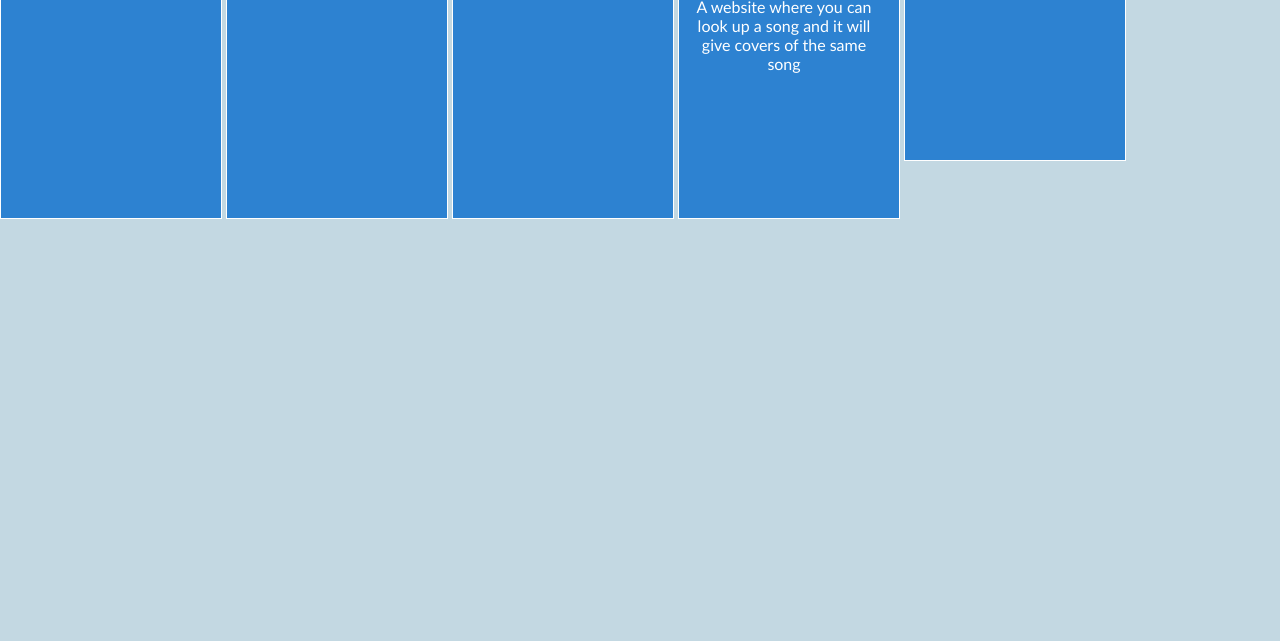
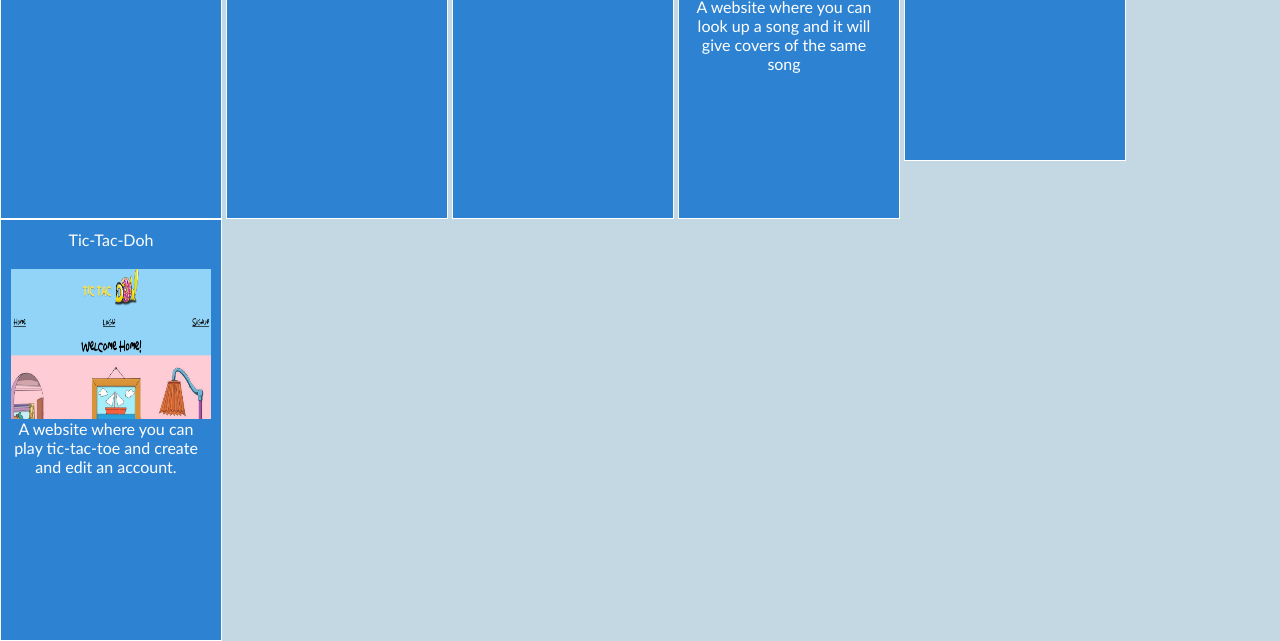
Before and after one commit to JasonGabs/Professional_Portfolio, a plain HTML site: page index.html in a window 1280 px wide. Shown: the part 498-1139 px from the top of the page. Before the commit the page ends 800 px from the top, so only its background shows below. Drawn offline with Linux system fonts and the light colour scheme.

Commit message:
Added final project

```diff
--- a/index.html
+++ b/index.html
@@ -49,5 +49,12 @@
                 A project with a crossword game.
             </p>
         </section>
+        <section class="projects">
+            Tic-Tac-Doh
+            <a href="https://github.com/Neetk962/tic-tac-doh"><img src="Assets/tictacdoh.png" alt="A website where you can play tic-tac-toe and create and edit an account"></img></a>
+            <p>
+                A website where you can play tic-tac-toe and create and edit an account.
+            </p>
+        </section>
 </body>
 </html>
```
Also changed, not shown: Assets/tictacdoh.png (added).
